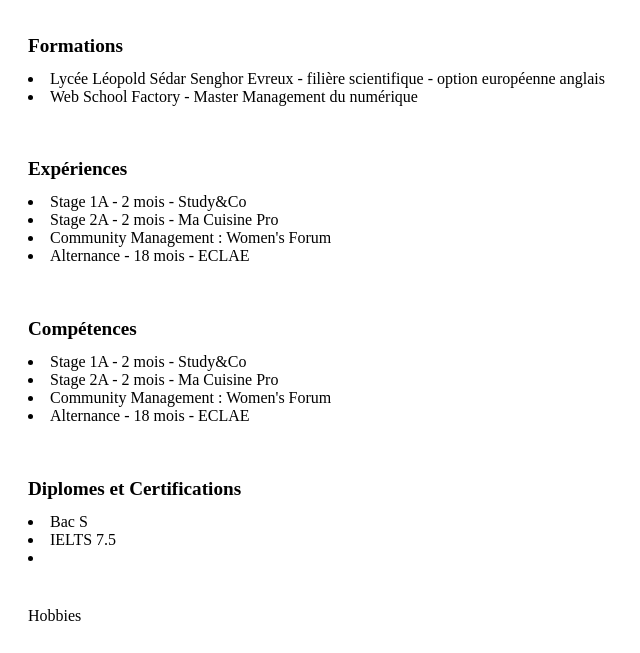
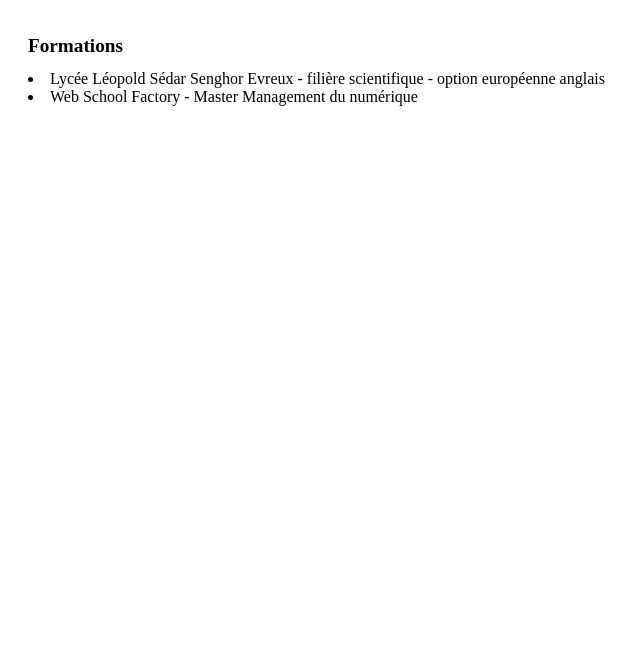
Before and after one commit to mfabre08/devops4A, a plain HTML site: page index.html in a window 1280 px wide. Shown: the part 469-1122 px from the top of the page, without its empty margins (0-640 px from the left). After the commit the page ends 800 px from the top, so only its background shows below. Drawn offline with Linux system fonts and the light colour scheme.

```diff
--- a/index.html
+++ b/index.html
@@ -27,50 +27,6 @@
                 </li>
             </list>
         </div>
-        <div>
-            <h1 style="font-size: larger;">Expériences</h1>
-            <list>
-                <li>
-                    Stage 1A - 2 mois - Study&Co
-                </li>
-                <li>
-                    Stage 2A - 2 mois - Ma Cuisine Pro
-                </li>
-                <li>
-                    Community Management : Women's Forum
-                </li>
-                <li>
-                    Alternance - 18 mois - ECLAE
-                </li>
-            </list>
-        </div>
-        <div><h1 style="font-size: larger;">Compétences</h1>
-            <list>
-                <li>
-                    Stage 1A - 2 mois - Study&Co
-                </li>
-                <li>
-                    Stage 2A - 2 mois - Ma Cuisine Pro
-                </li>
-                <li>
-                    Community Management : Women's Forum
-                </li>
-                <li>
-                    Alternance - 18 mois - ECLAE
-                </li>
-            </list></div>
-        <div><h1 style="font-size: larger;">Diplomes et Certifications</h1>
-            <list>
-                <li>
-                    Bac S
-                </li>
-                <li>
-                    IELTS 7.5
-                </li>
-                <li>
 
-                </li>
-            </list></div>
-        <div>Hobbies</div>
     </body>
 </html>
```
